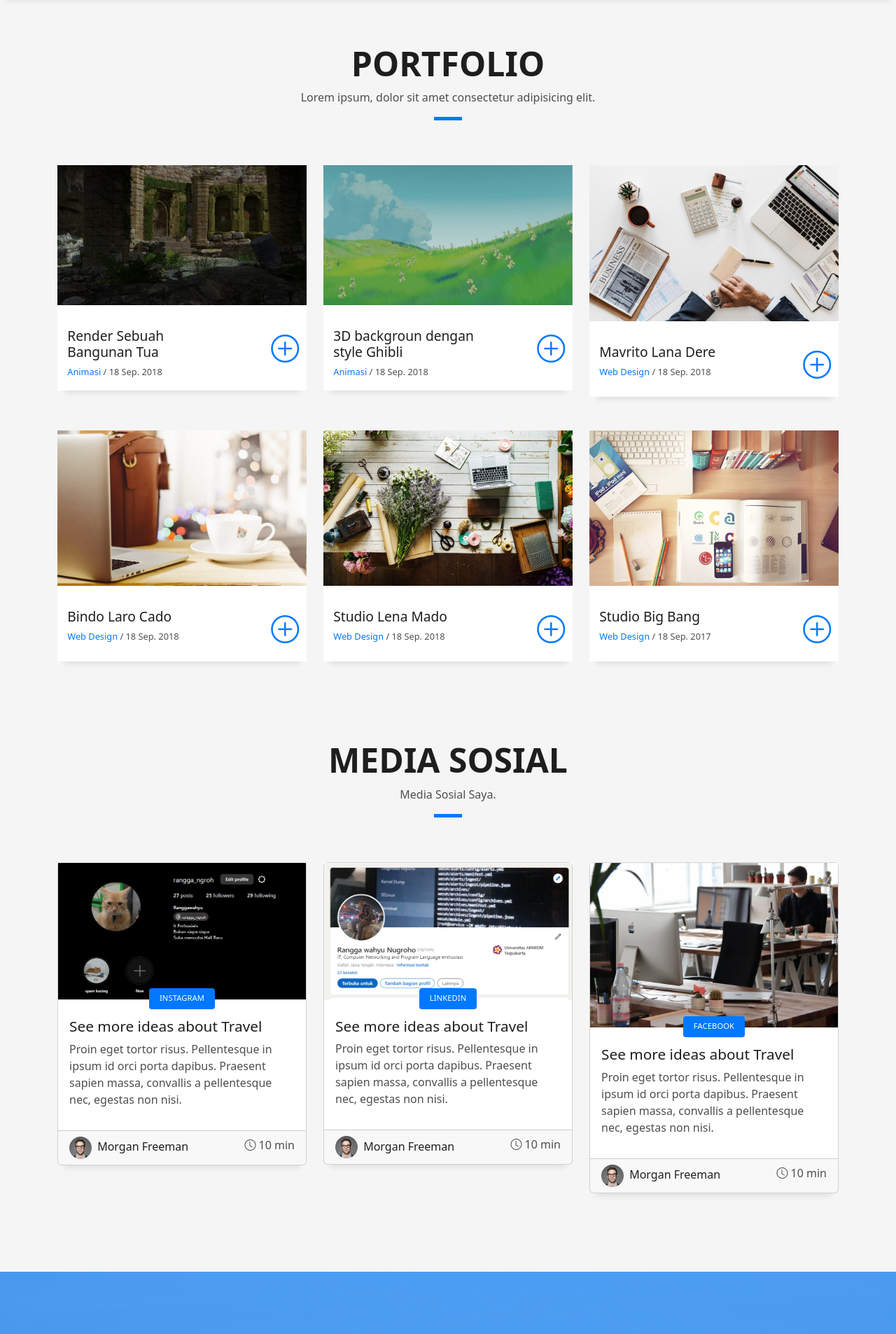
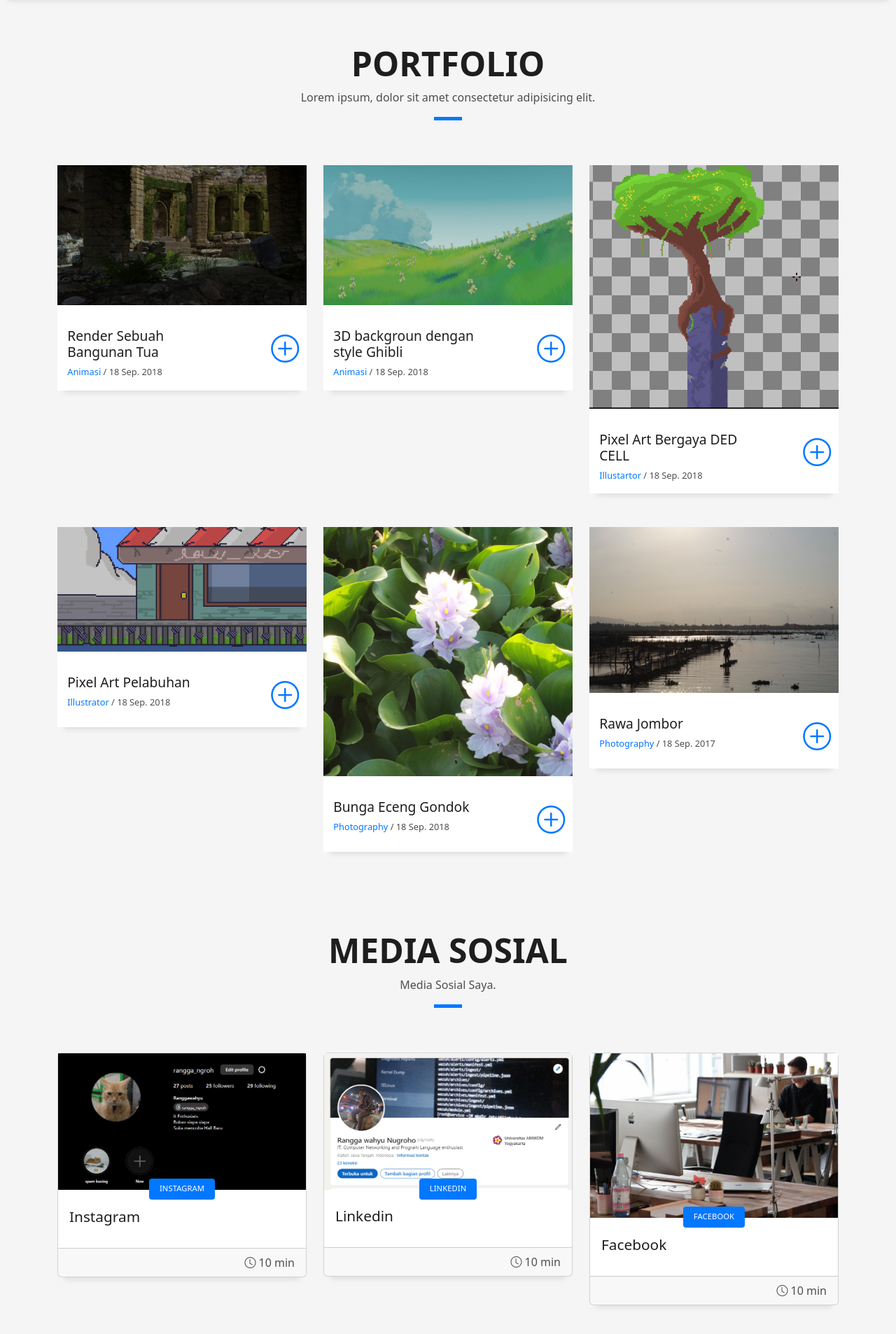
Before and after one commit to Rangga52223/Web-Profile, a Flask app: page / in a window 1280 px wide. Shown: the part 2937-4843 px from the top of the page at 70% size. Run offline with Flask 3, Linux system fonts and the light colour scheme; some libraries are stand-ins or nearby versions.

Commit message:
Update index.html

```diff
--- a/templates/index.html
+++ b/templates/index.html
@@ -350,17 +350,17 @@
           </div>
           <div class="col-md-4">
             <div class="work-box">
-              <a href="assets/img/work-3.jpg" data-gallery="portfolioGallery" class="portfolio-lightbox">
+              <a href="assets/img/LELELELe.png" data-gallery="portfolioGallery" class="portfolio-lightbox">
                 <div class="work-img">
-                  <img src="assets/img/work-3.jpg" alt="" class="img-fluid">
+                  <img src="assets/img/LELELELe.png" alt="" class="img-fluid">
                 </div>
               </a>
               <div class="work-content">
                 <div class="row">
                   <div class="col-sm-8">
-                    <h2 class="w-title">Mavrito Lana Dere</h2>
+                    <h2 class="w-title">Pixel Art Bergaya DED CELL</h2>
                     <div class="w-more">
-                      <span class="w-ctegory">Web Design</span> / <span class="w-date">18 Sep. 2018</span>
+                      <span class="w-ctegory">Illustartor</span> / <span class="w-date">18 Sep. 2018</span>
                     </div>
                   </div>
                   <div class="col-sm-4">
@@ -374,17 +374,17 @@
           </div>
           <div class="col-md-4">
             <div class="work-box">
-              <a href="assets/img/work-4.jpg" data-gallery="portfolioGallery" class="portfolio-lightbox">
+              <a href="templates/assets/img/12344.png" data-gallery="portfolioGallery" class="portfolio-lightbox">
                 <div class="work-img">
-                  <img src="assets/img/work-4.jpg" alt="" class="img-fluid">
+                  <img src="templates/assets/img/12344.png" alt="" class="img-fluid">
                 </div>
               </a>
               <div class="work-content">
                 <div class="row">
                   <div class="col-sm-8">
-                    <h2 class="w-title">Bindo Laro Cado</h2>
+                    <h2 class="w-title">Pixel Art Pelabuhan</h2>
                     <div class="w-more">
-                      <span class="w-ctegory">Web Design</span> / <span class="w-date">18 Sep. 2018</span>
+                      <span class="w-ctegory">Illustrator</span> / <span class="w-date">18 Sep. 2018</span>
                     </div>
                   </div>
                   <div class="col-sm-4">
@@ -398,17 +398,17 @@
           </div>
           <div class="col-md-4">
             <div class="work-box">
-              <a href="assets/img/work-5.jpg" data-gallery="portfolioGallery" class="portfolio-lightbox">
+              <a href="assets/img/W.jpg" data-gallery="portfolioGallery" class="portfolio-lightbox">
                 <div class="work-img">
-                  <img src="assets/img/work-5.jpg" alt="" class="img-fluid">
+                  <img src="assets/img/W.jpg" alt="" class="img-fluid">
                 </div>
               </a>
               <div class="work-content">
                 <div class="row">
                   <div class="col-sm-8">
-                    <h2 class="w-title">Studio Lena Mado</h2>
+                    <h2 class="w-title">Bunga Eceng Gondok </h2>
                     <div class="w-more">
-                      <span class="w-ctegory">Web Design</span> / <span class="w-date">18 Sep. 2018</span>
+                      <span class="w-ctegory">Photography</span> / <span class="w-date">18 Sep. 2018</span>
                     </div>
                   </div>
                   <div class="col-sm-4">
@@ -422,22 +422,22 @@
           </div>
           <div class="col-md-4">
             <div class="work-box">
-              <a href="assets/img/work-6.jpg" data-gallery="portfolioGallery" class="portfolio-lightbox">
+              <a href="assets/img/s.JPG" data-gallery="portfolioGallery" class="portfolio-lightbox">
                 <div class="work-img">
-                  <img src="assets/img/work-6.jpg" alt="" class="img-fluid">
+                  <img src="assets/img/s.JPG" alt="" class="img-fluid">
                 </div>
               </a>
               <div class="work-content">
                 <div class="row">
                   <div class="col-sm-8">
-                    <h2 class="w-title">Studio Big Bang</h2>
+                    <h2 class="w-title">Rawa Jombor</h2>
                     <div class="w-more">
-                      <span class="w-ctegory">Web Design</span> / <span class="w-date">18 Sep. 2017</span>
+                      <span class="w-ctegory">Photography</span> / <span class="w-date">18 Sep. 2017</span>
                     </div>
                   </div>
                   <div class="col-sm-4">
                     <div class="w-like">
-                      <a href="portfolio-details.html"> <span class="bi bi-plus-circle"></span></a>
+                      <a href="#"> <span class="bi bi-plus-circle"></span></a>
                     </div>
                   </div>
                 </div>
@@ -479,19 +479,13 @@
                     <h6 class="category">Instagram</h6>
                   </div>
                 </div>
-                <h3 class="card-title"><a href="blog-single.html">See more ideas about Travel</a></h3>
+                <h3 class="card-title"><a href="blog-single.html">Instagram</a></h3>
                 <p class="card-description">
-                  Proin eget tortor risus. Pellentesque in ipsum id orci porta dapibus. Praesent sapien massa, convallis
-                  a pellentesque nec,
-                  egestas non nisi.
+
                 </p>
               </div>
               <div class="card-footer">
                 <div class="post-author">
-                  <a href="#">
-                    <img src="assets/img/testimonial-2.jpg" alt="" class="avatar rounded-circle">
-                    <span class="author">Morgan Freeman</span>
-                  </a>
                 </div>
                 <div class="post-date">
                   <span class="bi bi-clock"></span> 10 min
@@ -510,19 +504,13 @@
                     <h6 class="category">Linkedin</h6>
                   </div>
                 </div>
-                <h3 class="card-title"><a href="blog-single.html">See more ideas about Travel</a></h3>
+                <h3 class="card-title"><a href="blog-single.html">Linkedin</a></h3>
                 <p class="card-description">
-                  Proin eget tortor risus. Pellentesque in ipsum id orci porta dapibus. Praesent sapien massa, convallis
-                  a pellentesque nec,
-                  egestas non nisi.
                 </p>
               </div>
               <div class="card-footer">
                 <div class="post-author">
-                  <a href="#">
-                    <img src="assets/img/testimonial-2.jpg" alt="" class="avatar rounded-circle">
-                    <span class="author">Morgan Freeman</span>
-                  </a>
+
                 </div>
                 <div class="post-date">
                   <span class="bi bi-clock"></span> 10 min
@@ -541,19 +529,12 @@
                     <h6 class="category">Facebook</h6>
                   </div>
                 </div>
-                <h3 class="card-title"><a href="blog-single.html">See more ideas about Travel</a></h3>
+                <h3 class="card-title"><a href="blog-single.html">Facebook</a></h3>
                 <p class="card-description">
-                  Proin eget tortor risus. Pellentesque in ipsum id orci porta dapibus. Praesent sapien massa, convallis
-                  a pellentesque nec,
-                  egestas non nisi.
                 </p>
               </div>
               <div class="card-footer">
                 <div class="post-author">
-                  <a href="#">
-                    <img src="assets/img/testimonial-2.jpg" alt="" class="avatar rounded-circle">
-                    <span class="author">Morgan Freeman</span>
-                  </a>
                 </div>
                 <div class="post-date">
                   <span class="bi bi-clock"></span> 10 min
@@ -623,15 +604,12 @@
                     </div>
                     <div class="more-info">
                       <p class="lead">
-                        Lorem ipsum dolor sit amet consectetur adipisicing elit. Facilis dolorum dolorem soluta quidem
-                        expedita aperiam aliquid at.
-                        Totam magni ipsum suscipit amet? Autem nemo esse laboriosam ratione nobis
-                        mollitia inventore?
+                        Jika Ada pertanyaan Kirim saja
                       </p>
                       <ul class="list-ico">
-                        <li><span class="bi bi-geo-alt"></span> 329 WASHINGTON ST BOSTON, MA 02108</li>
-                        <li><span class="bi bi-phone"></span> (617) 557-0089</li>
-                        <li><span class="bi bi-envelope"></span> contact@example.com</li>
+                        <li><span class="bi bi-geo-alt"></span>Etan Cerak Rowo Kalikotes Klaten</li>
+                        <li><span class="bi bi-phone"></span>XXXXXXX</li>
+                        <li><span class="bi bi-envelope"></span> Heheheh@example.com</li>
                       </ul>
                     </div>
                     <div class="socials">
```
